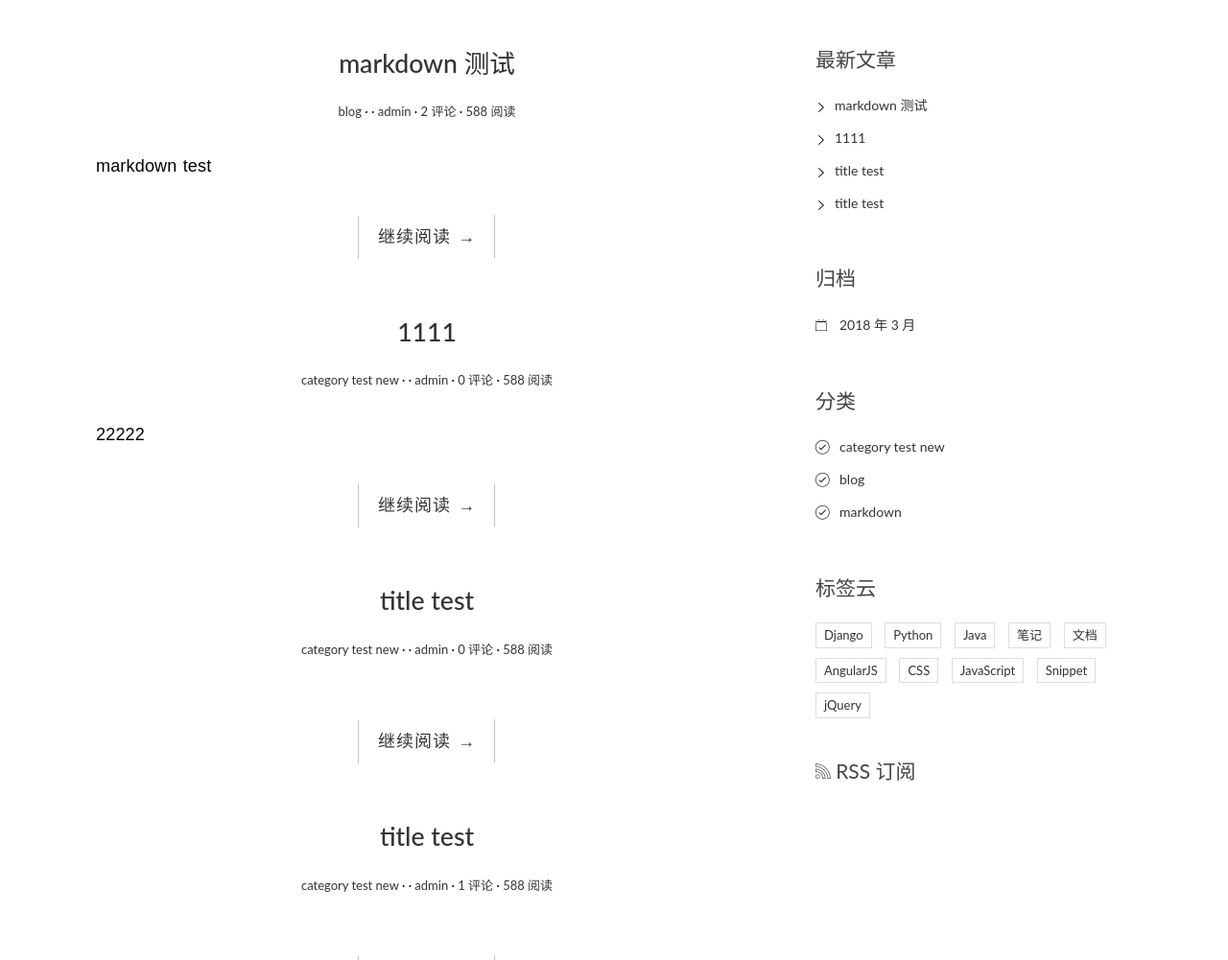
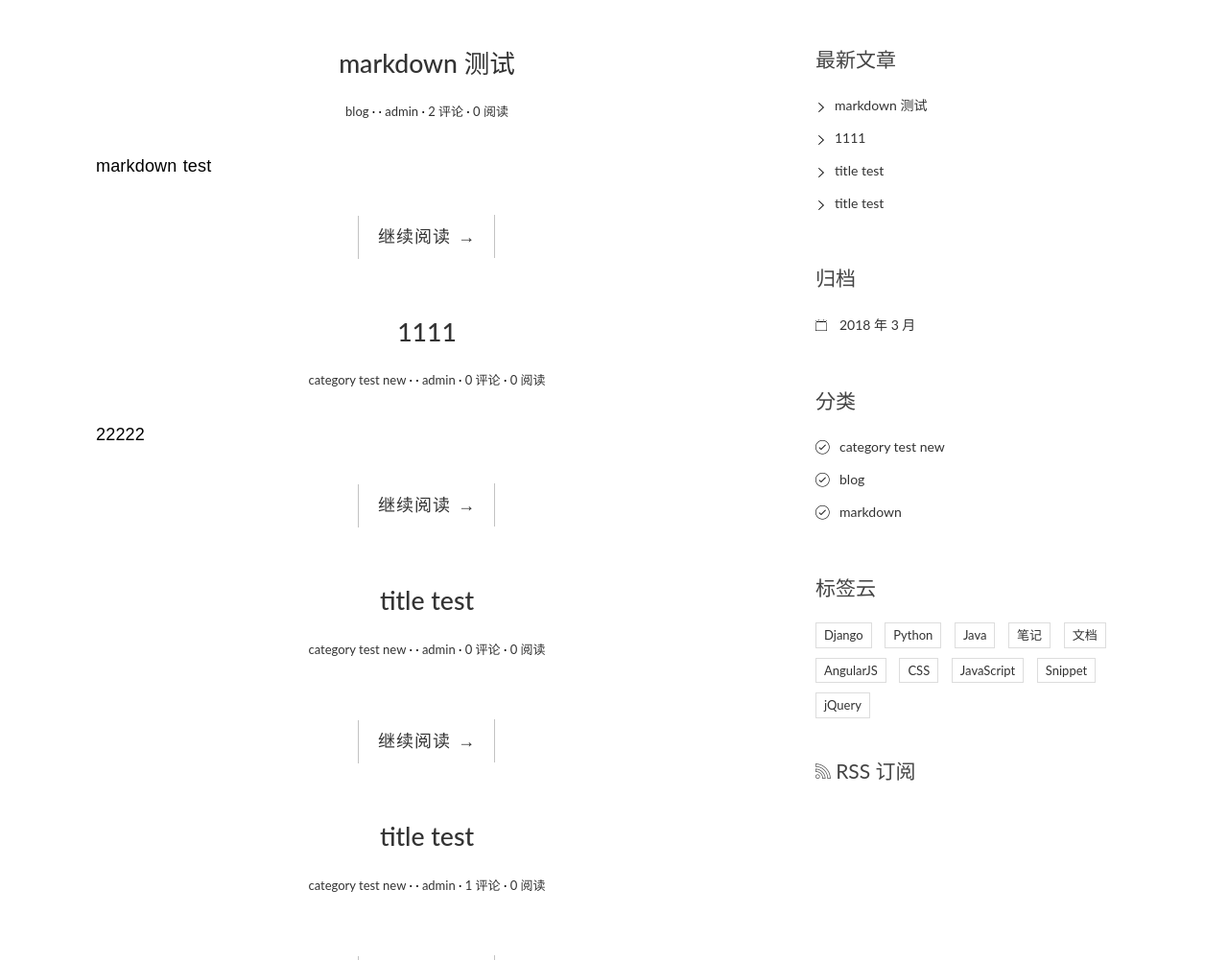
Before and after one commit to Annihilater/blogproject, a Django app: page / in a window 1280 px wide. Shown: the part 126-1127 px from the top of the page at 96% size. Run offline with Django 3.2, Linux system fonts and the light colour scheme; data comes from the database, SQL or seed files in the repository; some libraries are stand-ins or nearby versions.

Commit message:
添加文章阅读统计

```diff
--- a/blog/models.py
+++ b/blog/models.py
@@ -66,6 +66,7 @@ class Post(models.Model):
     # 这里我们通过 ForeignKey 把文章和 User 关联了起来。
     # 因为我们规定一篇文章只能有一个作者，而一个作者可能会写多篇文章，因此这是一对多的关联关系，和 Category 类似。
     author = models.ForeignKey(User)
+    views = models.PositiveIntegerField(default=0)
 
     def __str__(self):
         return self.title
@@ -77,3 +78,7 @@ class Post(models.Model):
 
     class Meta:
         ordering = ['-created_time']
+
+    def increase_views(self):
+        self.views += 1
+        self.save(update_fields=['views'])
--- a/blog/views.py
+++ b/blog/views.py
@@ -10,6 +10,7 @@ def index(request):
 
 def detail(request, pk):
     post = get_object_or_404(Post, pk=pk)
+    post.increase_views()
     post.body = markdown.markdown(post.body,
                                   extensions=[
                                       'markdown.extensions.extra',
@@ -20,7 +21,6 @@ def detail(request, pk):
     form = CommentForm()
     # 获取这篇 post 下的全部评论
     comment_list = post.comment_set.all()
-
     # 将文章、表单、以及文章下的评论列表作为模板变量传给 detail.html 模板，以便渲染相应数据。
     context = {'post': post,
                'form': form,
--- a/templates/blog/detail.html
+++ b/templates/blog/detail.html
@@ -10,7 +10,7 @@
                                                                       datetime="{{ post.created_time }}">{{ post.created_time }}</time></a></span>
                             <span class="post-author"><a href="#">{{ post.author }}</a></span>
                             <span class="comments-link"><a href="#">{{ post.comment_set.count }} 评论</a></span>
-                            <span class="views-count"><a href="#">588 阅读</a></span>
+                            <span class="views-count"><a href="#">{{ post.views }} 阅读</a></span>
                         </div>
                     </header>
                     <div class="entry-content clearfix">
--- a/templates/blog/index.html
+++ b/templates/blog/index.html
@@ -12,7 +12,7 @@
                                                                       datetime="{{ post.created_time }}">{{ post.created.time }}</time></a></span>
                             <span class="post-author"><a href="#">{{ post.author }}</a></span>
                             <span class="comments-link"><a href="#">{{ post.comment_set.count }} 评论</a></span>
-                            <span class="views-count"><a href="#">588 阅读</a></span>
+                            <span class="views-count"><a href="#">{{ post.views }} 阅读</a></span>
                         </div>
                     </header>
                     <div class="entry-content clearfix">
```
Also changed, not shown: blog/migrations/0002_auto_20180315_1703.py (added).
